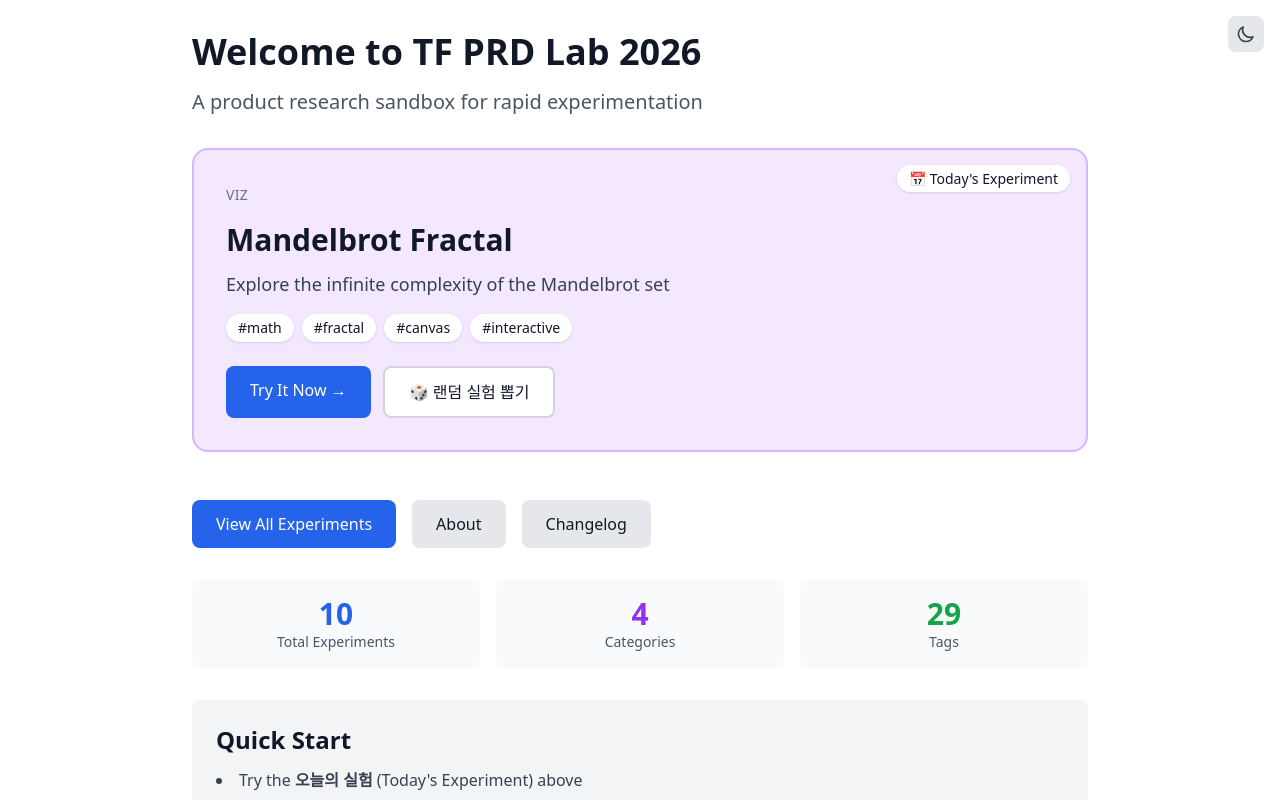
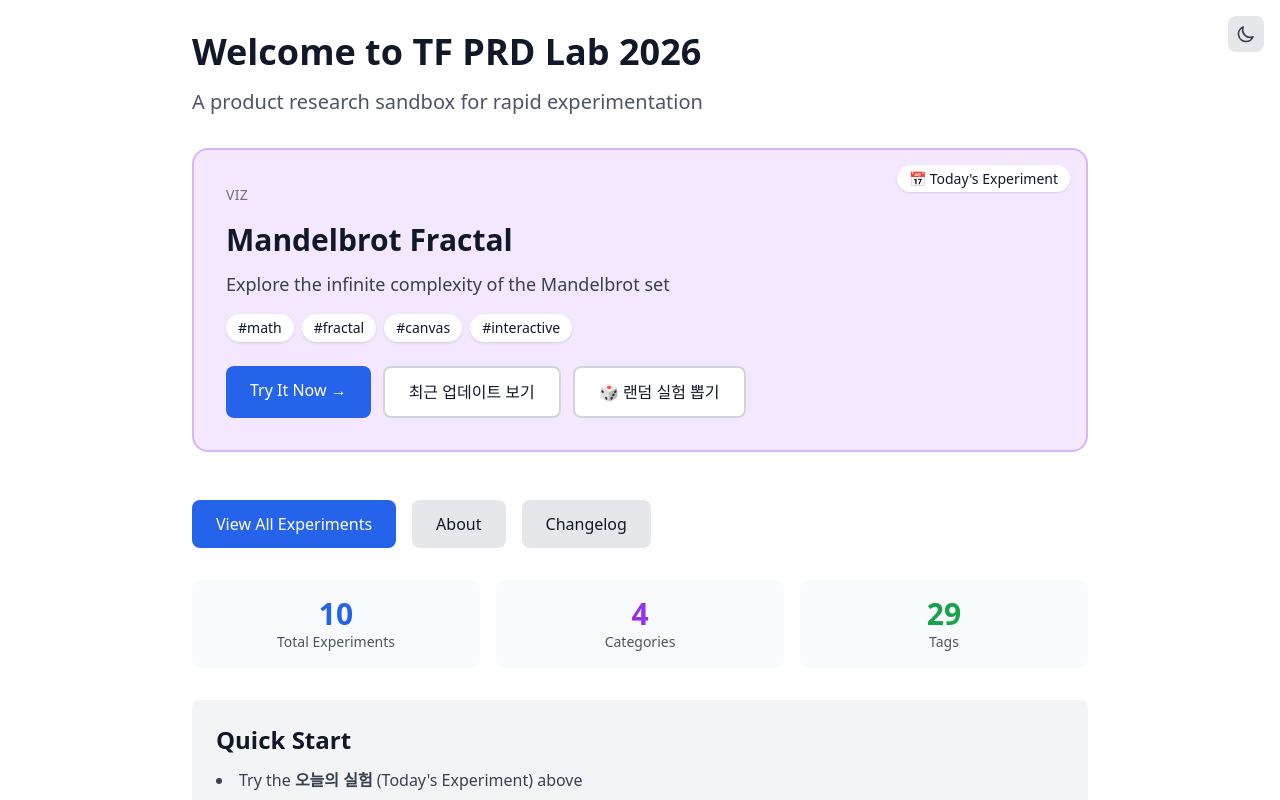
Before and after one commit to higgs-jung/tf-prd-lab, a Next.js app: page / in a window 1280 px wide. Shown: the top 800 px of the page. Built offline with nearby package versions, Linux system fonts and the light colour scheme.

Commit message:
feat(home): add changelog CTA in today's experiment section

```diff
--- a/app/page.tsx
+++ b/app/page.tsx
@@ -109,6 +109,13 @@ export default function Home() {
               Try It Now →
             </Link>
 
+            <Link
+              href="/changelog"
+              className="px-6 py-3 bg-white dark:bg-gray-800 border-2 border-gray-300 dark:border-gray-600 rounded-lg hover:bg-gray-50 dark:hover:bg-gray-700 transition-colors font-medium"
+            >
+              최근 업데이트 보기
+            </Link>
+
             <button
               onClick={handleRandomPick}
               className="px-6 py-3 bg-white dark:bg-gray-800 border-2 border-gray-300 dark:border-gray-600 rounded-lg hover:bg-gray-50 dark:hover:bg-gray-700 transition-colors font-medium"
```
